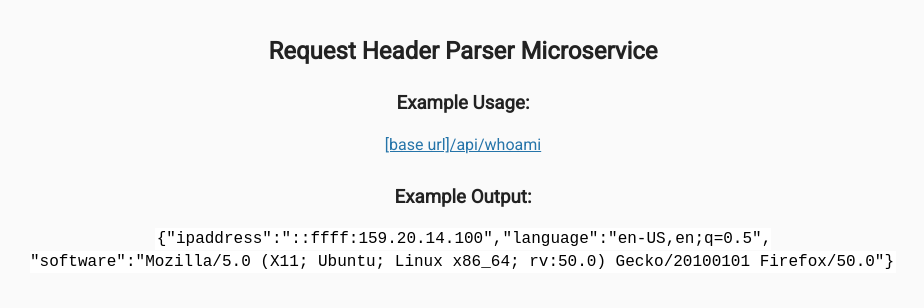
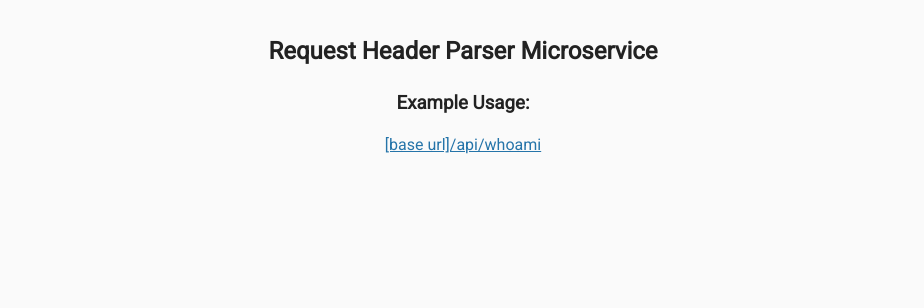
Before and after one commit to altf4m88/nodejs-request-header-parser-microservice, a website: page views/index.html in a window 1280 px wide. Shown: the whole page, without its empty margins (177-1101 px from the left). Drawn offline with Linux system fonts and the light colour scheme; files that its build step writes are made by us from their sources.

Commit message:
update index.html

```diff
--- a/views/index.html
+++ b/views/index.html
@@ -1,7 +1,5 @@
 <!DOCTYPE html>
-
 <html>
-
    <head>
       <title>Request Header Parser</title>
       <link rel="shortcut icon" href="https://cdn.hyperdev.com/us-east-1%3A52a203ff-088b-420f-81be-45bf559d01b1%2Ffavicon.ico" type="image/x-icon"/>
@@ -12,18 +10,10 @@
    <body>
       <div class="container">
         <h2>Request Header Parser Microservice</h2>
-
         <h3>Example Usage:</h3>
         <p>
           <a href="api/whoami">[base url]/api/whoami</a>
         </p>
-
-        <h3>Example Output:</h3>
-        <p>
-          <code>{"ipaddress":"::ffff:159.20.14.100","language":"en-US,en;q=0.5",<br>"software":"Mozilla/5.0 (X11; Ubuntu; Linux x86_64; rv:50.0) Gecko/20100101 Firefox/50.0"}</code>
-        </p>
       </div>
    </body>
-
-
 </html>
```
